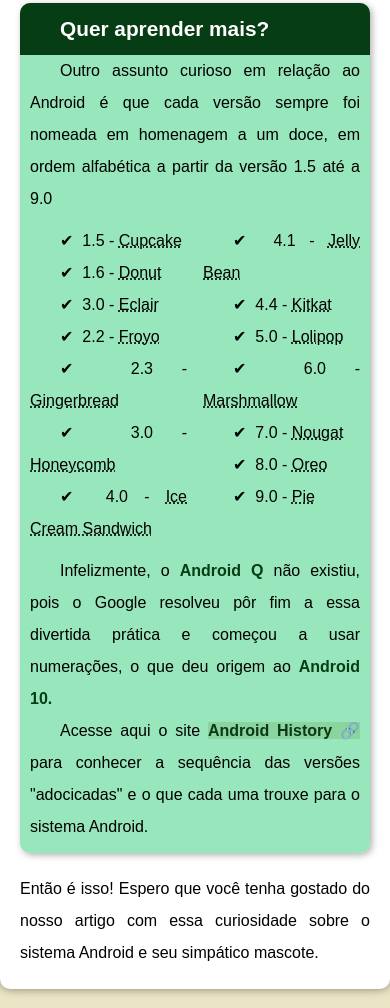
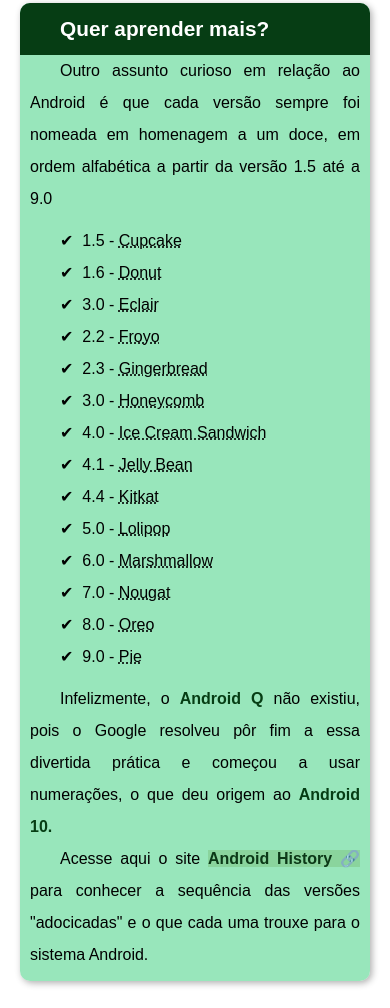
Before and after one commit to luizpq/projeto-android, a plain HTML site: page index.html in a window 390 px wide. Shown: the part 3104-4112 px from the top of the page. Drawn offline with nearby package versions, Linux system fonts and the light colour scheme; a web font is replaced by a local one.

Commit message:
Update media-query.css

```diff
--- a/media-query.css
+++ b/media-query.css
@@ -1,4 +1,10 @@
 @charset "UTF-8";
+
+@media  screen and (min-width: 0px) and (max-width: 600px) {
+    article > ul{
+        columns: 1;
+    }
+}
 
 @media  screen and (min-width: 600px) and (max-width: 768px) {
 
```
